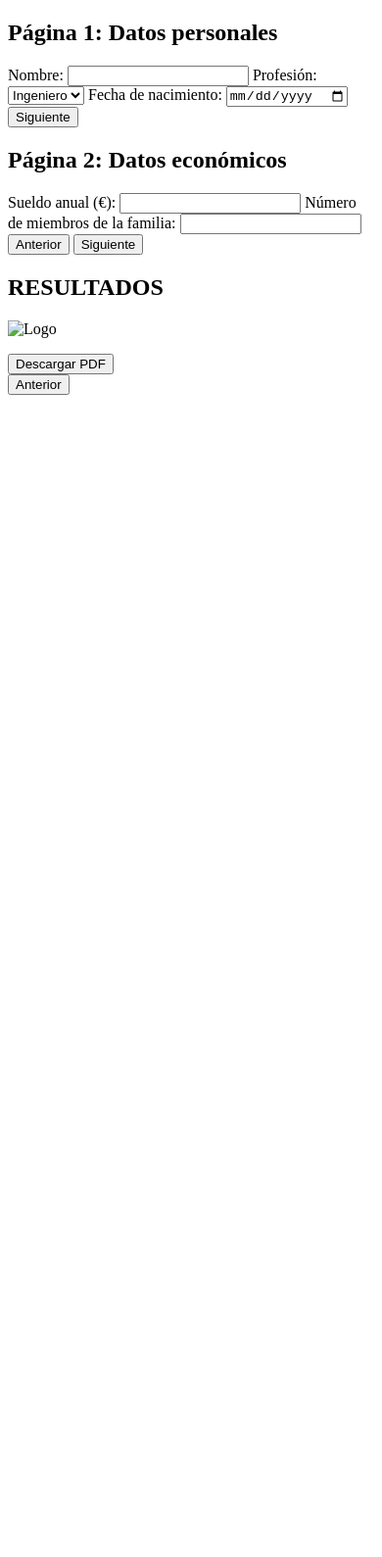
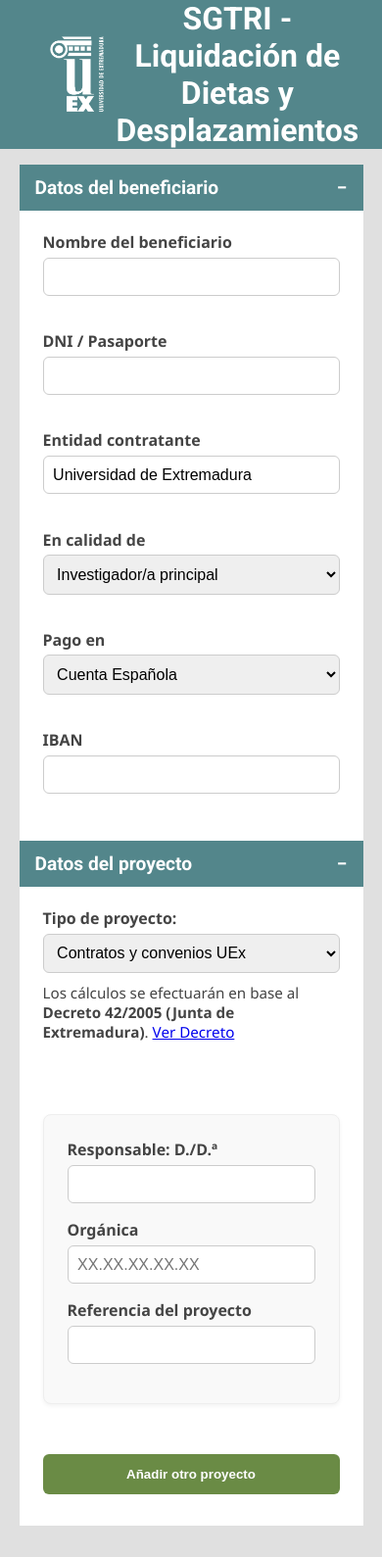
Before and after one commit to victorvinuales/dietas-sgtri, a plain HTML site: page index.html in a window 390 px wide. Shown: the whole page at 98% size. Before the commit the page ends 844 px from the top, so only its background shows below. Drawn offline with nearby package versions, Linux system fonts and the light colour scheme.

Commit message:
Nueva aproximación al proyecto, creada con Claude Sonnet 3.5, directamente en VSCode

```diff
--- /dev/null
+++ b/assets/data/datos.json
@@ -0,0 +1,30 @@
+{
+  "categorias": [
+    ["Investigador/a principal", "IP"],
+    ["Director/a del convenio/contrato", "DC"],
+    ["Director/a del Departamento", "DD"],
+    ["Coordinador/a del grupo", "CG"],
+    ["Miembro del equipo investigador", "ME"],
+    ["Colaborador", "CO"],
+    ["Técnico de apoyo", "TA"],
+    ["Gestor de proyectos", "GP"],
+    ["Becario adscrito", "BA"],
+    ["Investigador visitante", "IV"],
+    ["Equipo de trabajo", "EQ"],
+    ["Personal en formación", "PF"],
+    ["Personal contratado", "PC"]
+  ],
+  "pagos": [
+    ["Cuenta Española", "CE"],
+    ["Cuenta Extranjera", "CI"],
+    ["Tarjeta UEx", "TJ"]
+  ],
+  "tiposProyecto": [
+    [ "Contratos y convenios UEx", "UEX" ],
+    [ "Ayudas a Grupos GR24", "G24" ],
+    [ "Plan Estatal de Investigación", "PEI" ],
+    [ "Planes Complementarios", "PCO" ],
+    [ "Otros proyectos R.D. 462/2002", "NAL" ],
+    [ "Otros proyectos Decreto 42/2025", "JEX" ]
+  ]
+}
--- a/css/style-form.css
+++ b/css/style-form.css
@@ -0,0 +1,86 @@
+/* css/style-form.css */
+
+form {
+  display: grid;
+  gap: 1.2rem;
+}
+
+.form-group {
+  display: flex;
+  flex-direction: column;
+}
+
+label {
+  font-weight: 600;
+  margin-bottom: 0.3rem;
+  color: #444;
+}
+
+input[type="text"],
+select {
+  padding: 0.6rem;
+  border: 1px solid #ccc;
+  border-radius: 6px;
+  font-size: 1rem;
+  transition: border-color 0.2s ease;
+}
+
+input[type="text"]:focus,
+select:focus {
+  outline: none;
+  border-color: #6a8b45;
+  box-shadow: 0 0 4px rgba(106, 139, 69, 0.4);
+}
+
+#proyectos-container {
+  margin-top: 1.5rem;
+}
+
+.proyecto-grupo {
+  background-color: #f9f9f9;
+  padding: 1.5rem;
+  border-radius: 8px;
+  margin-bottom: 2rem;
+  position: relative;
+  border: 1px solid #eee;
+  box-shadow: 0 2px 4px rgba(0,0,0,0.05);
+  transition: all 0.3s ease;
+}
+
+.proyecto-grupo:hover {
+  border-color: #6a8b45;
+  box-shadow: 0 4px 8px rgba(106, 139, 69, 0.1);
+}
+
+.btn-add-proyecto {
+  background-color: #6a8b45;
+  color: white;
+  padding: 0.8rem 1.5rem;
+  border: none;
+  border-radius: 6px;
+  cursor: pointer;
+  font-weight: 600;
+  transition: background-color 0.2s ease;
+}
+
+.btn-add-proyecto:hover {
+  background-color: #557236;
+}
+
+.btn-eliminar-proyecto {
+  background-color: #dc3545;
+  color: white;
+  padding: 0.5rem 1rem;
+  border: none;
+  border-radius: 4px;
+  cursor: pointer;
+  position: absolute;
+  top: 1rem;
+  right: 1rem;
+  font-size: 0.9rem;
+  transition: background-color 0.2s ease;
+}
+
+.btn-eliminar-proyecto:hover {
+  background-color: #bb2d3b;
+}
--- a/css/style-page.css
+++ b/css/style-page.css
@@ -0,0 +1,96 @@
+body {
+    font-family: "Segoe UI", Roboto, Arial, sans-serif;
+    background-color: #e0e0e0; /* fondo ligeramente más oscuro */
+    color: #333;
+    margin: 0;
+    padding: 0;
+}
+
+/* Encabezado */
+.Encabezado {
+    background-color: #53868b;
+    color: white;
+    display: flex;
+    align-items: center;
+    justify-content: flex-start;
+    padding: 0 40px;
+    margin-bottom: 1rem;
+}
+
+.Encabezado .logo {
+    height: 80px;
+    width: auto;
+    margin: 10px;
+}
+
+.Encabezado h1 {
+    font-family: "Roboto", Arial, sans-serif;
+    font-weight: 700;
+    flex: 1;
+    font-size: 2rem;
+    text-align: center;
+    margin: 0;
+}
+
+/* Contenedor único para secciones */
+.form-sections-wrapper {
+    background-color: white;
+    margin: 0 auto 2rem auto;
+    width: min(90%, 800px);
+    border-radius: 0; /* esquinas cuadradas */
+}
+
+/* Títulos de sección */
+.section-title {
+    background-color: #53868b;
+    color: white;
+    padding: 0.75rem 1rem;
+    font-size: 1.2rem;
+    display: flex;
+    justify-content: space-between;
+    align-items: center;
+    cursor: pointer;
+    font-family: "Roboto", Arial, sans-serif;
+    font-weight: 700;
+    margin: 0 0 5px 0;
+}
+
+/* Icono de desplegar/plegar */
+.toggle-section {
+    user-select: none;
+    font-size: 1.2rem;
+}
+
+/* Contenido de cada sección */
+.section-content-wrapper {
+    max-height: 2000px;
+    overflow: hidden;
+    transition: max-height 0.3s ease-out;
+}
+
+.section-content-wrapper.collapsed {
+    max-height: 0;
+}
+
+.section-content {
+    padding: 1rem 1.5rem 2rem 1.5rem;
+    background-color: white;
+}
+
+/* Formularios */
+.form-group {
+    margin-bottom: 1rem;
+}
+
+label {
+    display: block;
+    margin-bottom: 0.25rem;
+}
+
+input[type="text"],
+select {
+    width: 100%;
+    padding: 0.4rem 0.6rem;
+    font-size: 1rem;
+    box-sizing: border-box;
+}
--- a/index.html
+++ b/index.html
@@ -1,58 +1,126 @@
 <!DOCTYPE html>
 <html lang="es">
+
 <head>
-<meta charset="UTF-8">
-<title>Formulario de ejemplo</title>
-<link rel="stylesheet" href="css/style.css">
+  <meta charset="UTF-8" />
+  <meta name="viewport" content="width=device-width, initial-scale=1.0" />
+  <title>SGTRI - Liquidación de Dietas y Desplazamientos</title>
+  <link href="https://fonts.googleapis.com/css2?family=Roboto:wght@700&display=swap" rel="stylesheet">
+
+  <link rel="stylesheet" href="css/style-page.css" />
+  <link rel="stylesheet" href="css/style-form.css" />
+
+  <script src="js/main.js" defer></script>
+  <script src="js/formLogic.js" defer></script>
 </head>
+
 <body>
+  <!-- 🔹 Encabezado principal -->
+  <header class="Encabezado">
+    <img src="assets/img/logo-uex-blanco.png" alt="Logo UEx" class="logo" />
+    <h1>SGTRI - Liquidación de Dietas y Desplazamientos</h1>
+  </header>
 
-<!-- Página 1 -->
-<div id="page1" class="page active">
-  <h2>Página 1: Datos personales</h2>
-  <label>Nombre:
-    <input type="text" id="nombre">
-  </label>
-  <label>Profesión:
-    <select id="profesion">
-      <option value="Ingeniero">Ingeniero</option>
-      <option value="Médico">Médico</option>
-      <option value="Profesor">Profesor</option>
-      <option value="Abogado">Abogado</option>
-    </select>
-  </label>
-  <label>Fecha de nacimiento:
-    <input type="date" id="fechaNacimiento">
-  </label>
-  <button onclick="nextPage(1)">Siguiente</button>
-</div>
+  <!-- 🔹 Contenedor único para todas las secciones -->
+  <div class="form-sections-wrapper">
 
-<!-- Página 2 -->
-<div id="page2" class="page">
-  <h2>Página 2: Datos económicos</h2>
-  <label>Sueldo anual (€):
-    <input type="number" id="sueldo">
-  </label>
-  <label>Número de miembros de la familia:
-    <input type="number" id="miembros">
-  </label>
-  <button onclick="prevPage(2)">Anterior</button>
-  <button onclick="nextPage(2)">Siguiente</button>
-</div>
+    <!-- Sección 1: Datos del beneficiario -->
+    <section class="form-section">
+      <div class="section-title">
+        Datos del beneficiario
+        <span class="toggle-section">−</span>
+      </div>
+      <div class="section-content-wrapper">
+        <div class="section-content">
+          <form id="form-beneficiario">
+            <div class="form-group">
+              <label for="nombre-benef">Nombre del beneficiario</label>
+              <input type="text" id="nombre-benef" name="nombre-benef" required />
+            </div>
+            <div class="form-group">
+              <label for="dni">DNI / Pasaporte</label>
+              <input type="text" id="dni" name="dni" required />
+            </div>
+            <div class="form-group">
+              <label for="entidad">Entidad contratante</label>
+              <input type="text" id="entidad" name="entidad" value="Universidad de Extremadura" />
+            </div>
+            <div class="form-group">
+              <label for="categoria">En calidad de</label>
+              <select id="categoria" name="categoria" required></select>
+            </div>
+            <div class="form-group">
+              <label for="tipo-pago">Pago en</label>
+              <select id="tipo-pago" name="tipo-pago" required></select>
+            </div>
+            <div class="form-group">
+              <label for="iban">IBAN</label>
+              <input type="text" id="iban" name="iban" />
+            </div>
+          </form>
+        </div>
+      </div>
+    </section>
 
-<!-- Página 3 -->
-<div id="page3" class="page">
-  <h2>RESULTADOS</h2>
-  <div id="result">
-    <img src="img/logo.jpg" alt="Logo">
-    <p id="resumen"></p>
-    <button onclick="downloadPDF()">Descargar PDF</button>
+    <!-- Sección 2: Datos del proyecto -->
+    <section class="form-section">
+      <div class="section-title">
+        Datos del proyecto
+        <span class="toggle-section">−</span>
+      </div>
+      <div class="section-content-wrapper">
+        <div class="section-content">
+          <form id="form-proyecto">
+            <div class="form-group">
+              <label for="tipoProyecto">Tipo de proyecto:</label>
+              <select id="tipoProyecto" name="tipoProyecto">
+                <option value="">-- Selecciona --</option>
+              </select>
+
+              <!-- Texto informativo -->
+              <p id="infoDecreto" style="margin-top:10px; font-size:0.95em; color:#444;">
+                Los cálculos se efectuarán en base al Decreto 42/2005 (Junta de Extremadura).
+                <a href="https://doe.juntaex.es/otrosFormatos/html.php?xml=2025040078&anio=2025&doe=1010o"
+                  target="_blank" rel="noopener noreferrer">
+                  Ver Decreto
+                </a>
+              </p>
+            </div>
+
+            <!-- Contenedor para los proyectos -->
+            <div id="proyectos-container">
+              <!-- Template para un proyecto -->
+              <div class="proyecto-grupo" data-proyecto-id="1">
+                <div class="form-group">
+                  <label for="responsable-1">Responsable: D./D.ª</label>
+                  <input type="text" id="responsable-1" name="responsable-1" required />
+                </div>
+                <div class="form-group">
+                  <label for="organica-1">Orgánica</label>
+                  <input type="text" id="organica-1" name="organica-1"
+                         pattern="^[0-9A-Za-z]{2}(\.[0-9A-Za-z]{2}){0,4}$"
+                         placeholder="XX.XX.XX.XX.XX" required />
+                </div>
+                <div class="form-group">
+                  <label for="referencia-1">Referencia del proyecto</label>
+                  <input type="text" id="referencia-1" name="referencia-1" required />
+                </div>
+                <button type="button" class="btn-eliminar-proyecto" style="display: none;">
+                  Eliminar proyecto
+                </button>
+              </div>
+            </div>
+
+            <!-- Botón para añadir nuevo proyecto -->
+            <button type="button" id="btn-add-proyecto" class="btn-add-proyecto">
+              Añadir otro proyecto
+            </button>
+          </form>
+        </div>
+      </div>
+    </section>
+
   </div>
-  <button onclick="prevPage(3)">Anterior</button>
-</div>
+</body>
 
-<script src="https://cdnjs.cloudflare.com/ajax/libs/jspdf/2.5.1/jspdf.umd.min.js"></script>
-<script src="js/script.js"></script>
-
-</body>
 </html>
--- a/js/formLogic.js
+++ b/js/formLogic.js
@@ -0,0 +1,143 @@
+document.addEventListener("DOMContentLoaded", () => {
+  const categoriaSelect = document.getElementById("categoria");
+  const tipoPagoSelect = document.getElementById("tipo-pago");
+  const tipoProyecto = document.getElementById("tipoProyecto");
+  const infoDecreto = document.getElementById("infoDecreto");
+  const btnAddProyecto = document.getElementById("btn-add-proyecto");
+  const proyectosContainer = document.getElementById("proyectos-container");
+
+  let proyectoCounter = 1;
+
+  // Función para crear un nuevo grupo de proyecto
+  function crearNuevoProyecto() {
+    proyectoCounter++;
+    const nuevoProyecto = document.createElement("div");
+    nuevoProyecto.className = "proyecto-grupo";
+    nuevoProyecto.dataset.proyectoId = proyectoCounter;
+
+    nuevoProyecto.innerHTML = `
+      <div class="form-group">
+        <label for="responsable-${proyectoCounter}">Responsable: D./D.ª</label>
+        <input type="text" id="responsable-${proyectoCounter}" name="responsable-${proyectoCounter}" required />
+      </div>
+      <div class="form-group">
+        <label for="organica-${proyectoCounter}">Orgánica</label>
+        <input type="text" id="organica-${proyectoCounter}" name="organica-${proyectoCounter}"
+               pattern="^[0-9A-Za-z]{2}(\.[0-9A-Za-z]{2}){0,4}$"
+               placeholder="XX.XX.XX.XX.XX" required />
+      </div>
+      <div class="form-group">
+        <label for="referencia-${proyectoCounter}">Referencia del proyecto</label>
+        <input type="text" id="referencia-${proyectoCounter}" name="referencia-${proyectoCounter}" required />
+      </div>
+      <button type="button" class="btn-eliminar-proyecto">Eliminar proyecto</button>
+    `;
+
+    proyectosContainer.appendChild(nuevoProyecto);
+
+    // Mostrar el botón de eliminar en el primer proyecto
+    if (proyectoCounter === 2) {
+      const primerProyecto = proyectosContainer.querySelector('.proyecto-grupo');
+      const primerBotonEliminar = primerProyecto.querySelector('.btn-eliminar-proyecto');
+      primerBotonEliminar.style.display = 'block';
+    }
+
+    return nuevoProyecto;
+  }
+
+  // Eventos para añadir/eliminar proyectos
+  btnAddProyecto.addEventListener("click", crearNuevoProyecto);
+
+  proyectosContainer.addEventListener("click", (e) => {
+    if (e.target.classList.contains("btn-eliminar-proyecto")) {
+      const grupo = e.target.closest(".proyecto-grupo");
+      grupo.remove();
+
+      // Si solo queda un proyecto, ocultar su botón de eliminar
+      const proyectos = proyectosContainer.querySelectorAll('.proyecto-grupo');
+      if (proyectos.length === 1) {
+        const botonEliminar = proyectos[0].querySelector('.btn-eliminar-proyecto');
+        botonEliminar.style.display = 'none';
+      }
+    }
+  });
+
+  // Cargar datos desde el JSON
+  fetch("assets/data/datos.json")
+    .then(response => {
+      if (!response.ok) throw new Error("No se pudo cargar el JSON");
+      return response.json();
+    })
+    .then(data => {
+      // -------------------------
+      // 1️⃣ Rellenar "En calidad de"
+      // -------------------------
+      data.categorias.forEach(([text, value], index) => {
+        const option = document.createElement("option");
+        option.value = value;
+        option.textContent = text;
+        if (index === 0) option.selected = true; // seleccionar primera
+        categoriaSelect.appendChild(option);
+      });
+
+      // -------------------------
+      // 2️⃣ Rellenar "Pago en"
+      // -------------------------
+      data.pagos.forEach(([text, value], index) => {
+        const option = document.createElement("option");
+        option.value = value;
+        option.textContent = text;
+        if (index === 0) option.selected = true; // seleccionar primera
+        tipoPagoSelect.appendChild(option);
+      });
+
+      // -------------------------
+      // 3️⃣ Rellenar "Tipo de proyecto"
+      // -------------------------
+      data.tiposProyecto.forEach(([text, value], index) => {
+        const option = document.createElement("option");
+        option.value = value;
+        option.textContent = text;
+        if (index === 0) option.selected = true; // seleccionar primera
+        tipoProyecto.appendChild(option);
+      });
+
+      // -------------------------
+      // 4️⃣ Texto informativo inicial (según la primera opción)
+      // -------------------------
+      actualizarTextoDecreto(tipoProyecto.value);
+
+      // -------------------------
+      // 5️⃣ Actualizar al cambiar el tipo de proyecto
+      // -------------------------
+      tipoProyecto.addEventListener("change", () => {
+        actualizarTextoDecreto(tipoProyecto.value);
+      });
+    })
+    .catch(error => console.error("Error cargando datos del JSON:", error));
+
+  // 🔹 Función auxiliar para cambiar el texto según el tipo de proyecto
+  function actualizarTextoDecreto(valor) {
+    if (["G24", "PEI", "NAL"].includes(valor)) {
+      infoDecreto.innerHTML = `
+        Los cálculos se efectuarán en base al
+        <strong>RD 462/2002 (Gobierno de España)</strong>.
+        <a href="https://www.boe.es/buscar/act.php?id=BOE-A-2002-10337"
+           target="_blank" rel="noopener noreferrer">
+           Ver Real Decreto
+        </a>
+      `;
+    } else if (valor) {
+      infoDecreto.innerHTML = `
+        Los cálculos se efectuarán en base al
+        <strong>Decreto 42/2005 (Junta de Extremadura)</strong>.
+        <a href="https://doe.juntaex.es/otrosFormatos/html.php?xml=2025040078&anio=2025&doe=1010o"
+           target="_blank" rel="noopener noreferrer">
+           Ver Decreto
+        </a>
+      `;
+    } else {
+      infoDecreto.textContent = "";
+    }
+  }
+});
--- a/js/main.js
+++ b/js/main.js
@@ -0,0 +1,24 @@
+// js/main.js
+document.addEventListener("DOMContentLoaded", () => {
+    // Manejar el acordeón
+    document.querySelectorAll(".section-title").forEach(title => {
+        const icon = title.querySelector(".toggle-section");
+        const wrapper = title.nextElementSibling; // section-content-wrapper
+
+        // Inicialmente abierto
+        wrapper.classList.remove("collapsed");
+        icon.textContent = "−";
+
+        title.addEventListener("click", () => {
+            const isOpen = icon.textContent === "−";
+
+            if (isOpen) {
+                wrapper.classList.add("collapsed");
+                icon.textContent = "+";
+            } else {
+                wrapper.classList.remove("collapsed");
+                icon.textContent = "−";
+            }
+        });
+    });
+});
```
Also changed, not shown: assets/img/logo-uex-blanco.png (added), data/datos.json (deleted).
